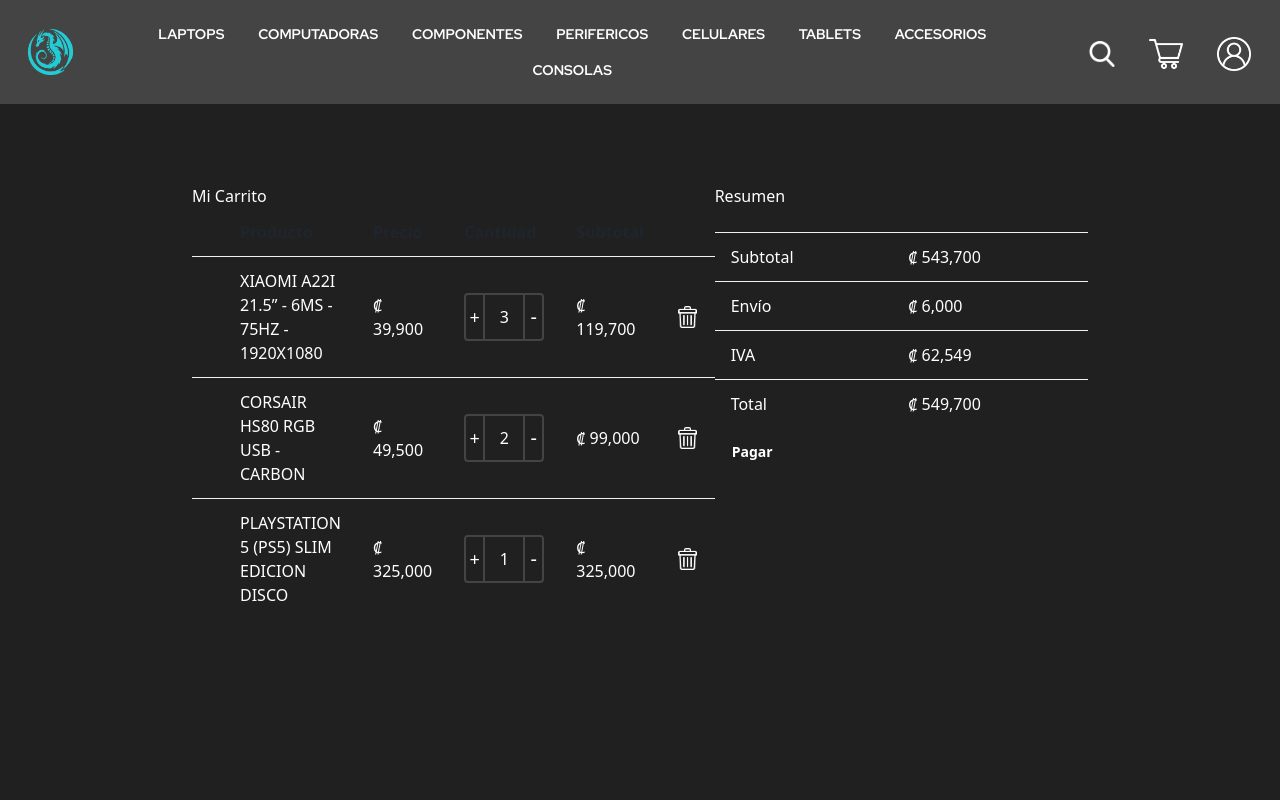
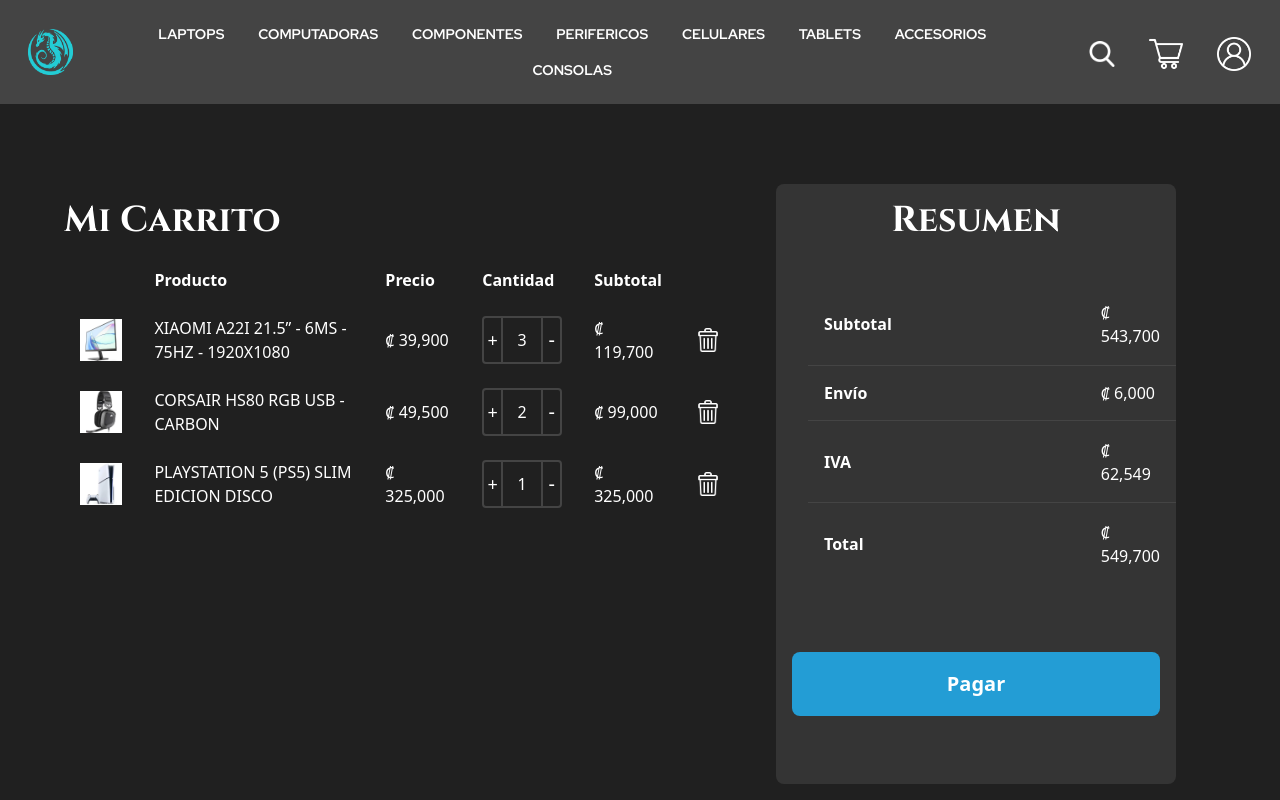
Before and after one commit to jorgeloria/proyecto-tienda-web, a React (Vite) app in the folder DracoTech/: page /ShoppingCart in a window 1280 px wide. Shown: the top 800 px of the page. Built offline with nearby package versions, Linux system fonts and the light colour scheme; some icons are missing.

Commit message:
Design summary column. Use SummaryItem items

```diff
--- a/DracoTech/src/pages/ShoppingCart.jsx
+++ b/DracoTech/src/pages/ShoppingCart.jsx
@@ -3,15 +3,16 @@
 
 import Monitor from "/src/images/Monitor.png"
 import ShoppingCartItem from '../components/ShoppingCart/ShoppingCartItem';
+import SummaryItem from '../components/ShoppingCart/SummaryItem';
 
 const ShoppingCart = () => {
   return (
   <>
-    <div className="shopping-cart-grid grid md:grid-cols-12 lg:mx-48 mt-20 overflow-x-auto">
+    <div className="shopping-cart-grid grid md:grid-cols-12 2xl:mx-48 lg:mx-16 mt-20 overflow-x-auto">
       <div className="products-section lg:col-span-7 overflow-x-auto">
-        <h1>Mi Carrito</h1>
-        <table className="table text-base">
-          <thead className="invisible md:visible text-base">
+        <h1 className="header text-4xl my-4">Mi Carrito</h1>
+        <table className="table cart-table text-base">
+          <thead className="invisible md:visible text-base text-white">
             <tr>
               <th></th> {/*Product Image*/}
               <th>Producto</th>
@@ -52,35 +53,29 @@
 
 
 
-      <div className="summary-section md:col-span-5">
-        <h1>Resumen</h1>
-        <table className="table text-base">
-          <thead>
-            <tr>
-              <th></th> {/*Column Name: Subtotal, Envío, IVA, Total*/}
-              <th></th> {/*Column Value: Precio*/}
-            </tr>
-          </thead>
+      <div className="summary-section md:col-span-5 flex grid md:grid-rows-12 mx-10 px-4 bg-Card_color rounded-lg">
+        <h1 className='header row-span-2 text-4xl text-center align-center mt-4'>Resumen</h1>
+        <table className="table summary-table row-span-6 text-base mx-4">
           <tbody>
-            <tr>
-              <td>Subtotal</td>
-              <td>₡ 543,700</td>
-            </tr>
-            <tr>
-              <td>Envío</td>
-              <td>₡ 6,000</td>
-            </tr>
-            <tr>
-              <td>IVA</td>
-              <td>₡ 62,549</td>
-            </tr>
-            <tr>
-              <td>Total</td>
-              <td>₡ 549,700</td>
-            </tr>
+            <SummaryItem
+              name={"Subtotal"}
+              value={"543,700"}
+            />
+            <SummaryItem
+              name={"Envío"}
+              value={"6,000"}
+            />
+            <SummaryItem
+              name={"IVA"}
+              value={"62,549"}
+            />
+            <SummaryItem
+              name={"Total"}
+              value={"549,700"}
+            />
           </tbody>
         </table>
-        <button className="pay-button btn btn-ghost">Pagar</button>
+        <button className="pay-button row-span-4 w-full h-16 text-xl btn btn-ghost hard-center bg-Tertiary_color">Pagar</button>
       </div>
     </div>
   </>);
```
